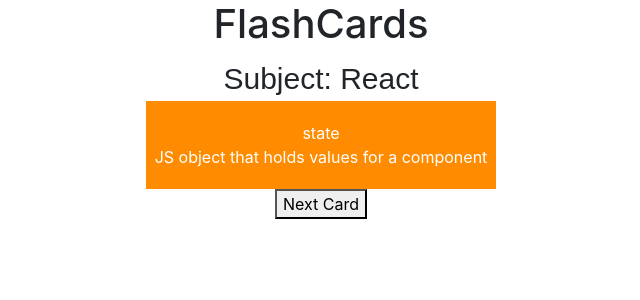
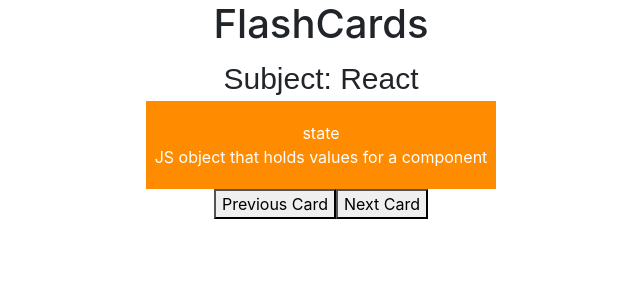
Before and after one commit to Abeyang13/Flashcards, a React (Create React App) app: page / in a window 1280 px wide. Shown: the top 300 px of the page, without its empty margins (319-959 px from the left). Built offline with nearby package versions, Linux system fonts and the light colour scheme.

Commit message:
complete setNextCard function and created and completed a setPreviousCard function.  Now working on List of Subjects that can be set as the currentCollection.

```diff
--- a/src/components/Cards-Container/cardsContainer.jsx
+++ b/src/components/Cards-Container/cardsContainer.jsx
@@ -11,7 +11,8 @@
         this.state = {
             collections: collection,
             currentCollection: [],
-            currentCard: []
+            currentCard: [],
+            currentIndex: 0
         }
     }
     componentDidMount(){
@@ -19,21 +20,29 @@
         this.setState({
             collections: myCollections,
             currentCollection: myCollections[0],
-            currentCard: myCollections[0].cards[0]
+            currentCard: myCollections[0].cards[0],
         });
     }
 
-        setNextCard = () =>{
-            const current = this.state.currentCollection;
-            this.setState({
-                currentCard: current.cards
-            });
-        }
+    setNextCard = () =>{
+        const current = this.state.currentCollection;
+        const index = this.state.currentIndex;
+        this.setState({
+            currentCard: current.cards[index + 1],
+            currentIndex: index + 1
+        });
+    }
+
+    setPreviousCard = () =>{
+        const current = this.state.currentCollection;
+        const index = this.state.currentIndex;
+        this.setState({
+            currentCard: current.cards[index - 1],
+            currentIndex: index - 1
+        });
+    }
 
     render(){
-        console.log(this.state.collections);
-        console.log(this.state.currentCollection);
-        console.log(this.state.currentCard);
         return(
             <>
             <div>
@@ -43,7 +52,7 @@
                 />
             </div>
             <div>
-                <button onClick={this.setNextCard}>Next Card</button>
+            <button onClick={this.setPreviousCard}>Previous Card</button><button onClick={this.setNextCard}>Next Card</button>
             </div>
             </>
         );
```
